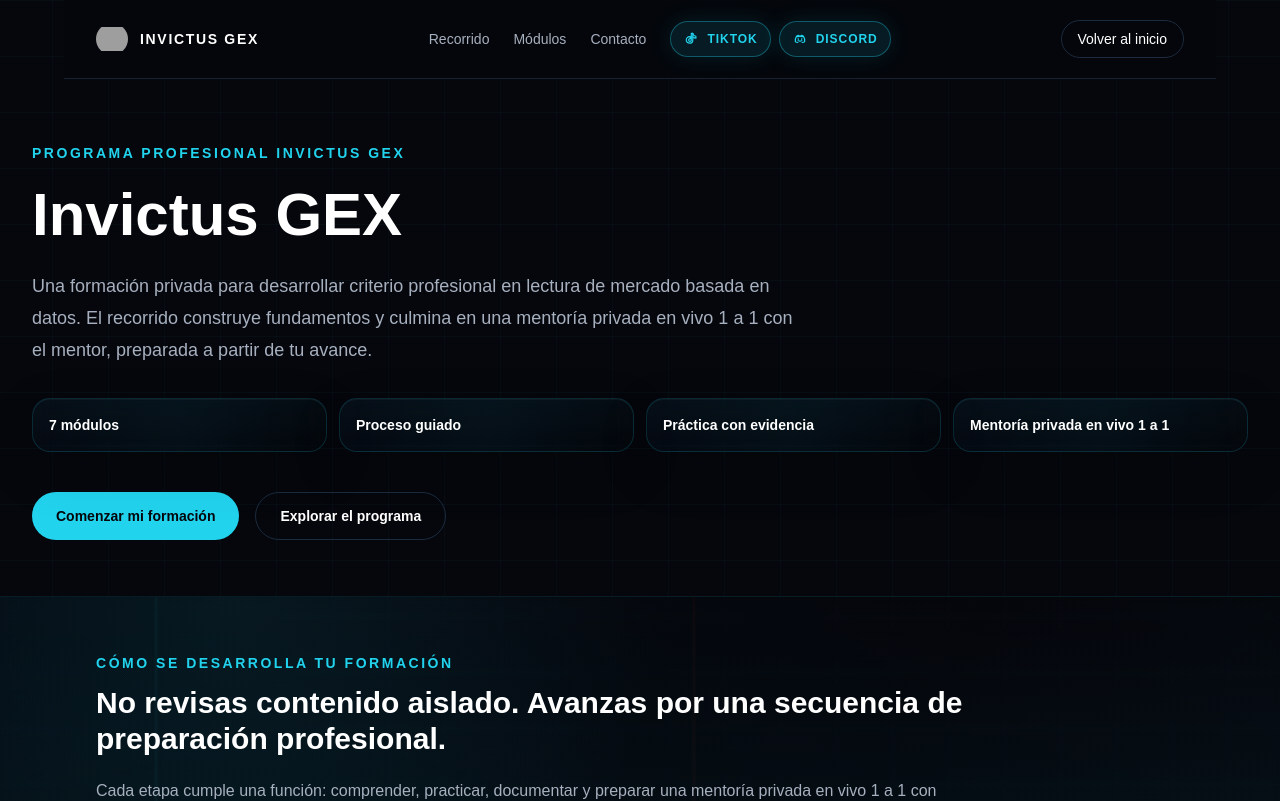
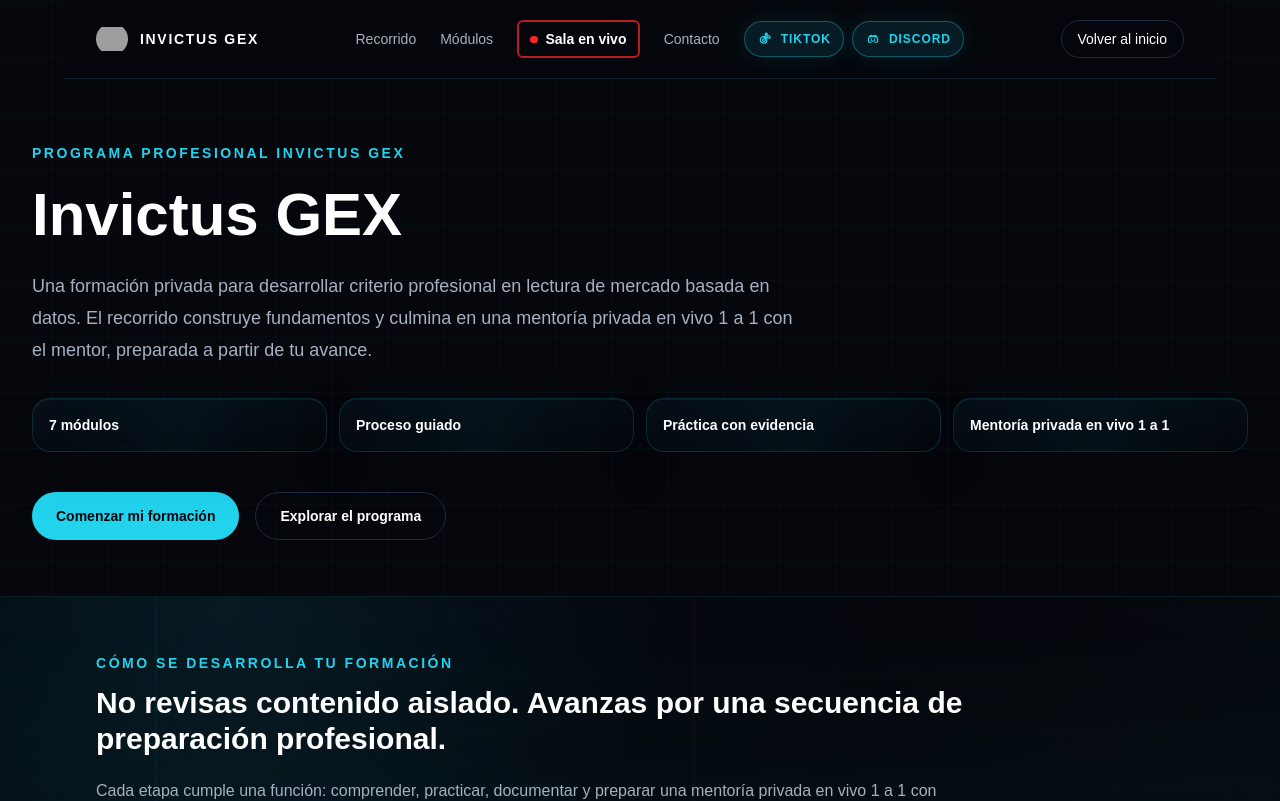
Before and after one commit to invictusgex/invictus-academy, a Next.js app: page /programa in a window 1280 px wide. Shown: the top 801 px of the page. Built offline with nearby package versions, Linux system fonts and the light colour scheme; no server answers; the database is empty; grey boxes are pictures that could not be loaded.

Commit message:
feat(public): add live room link to program navigation

```diff
--- a/src/components/program/PublicProgramPage.tsx
+++ b/src/components/program/PublicProgramPage.tsx
@@ -4,6 +4,8 @@ import Link from "next/link";
 import { PublicBackgroundField } from "@/components/public/PublicBackgroundField";
 import { PublicSiteMotion } from "@/components/public/PublicSiteMotion";
 import { PublicTikTokLink } from "@/components/public/PublicTikTokLink";
+import liveStyles from "@/components/landing/live-room.module.css";
+import { liveRoom } from "@/content/live-room";
 import { formationCtaHref } from "@/config/public-cta";
 import { getSupportMailtoHref } from "@/config/site";
 import {
@@ -26,7 +28,7 @@ function PublicProgramHeader() {
   const contactHref = getSupportMailtoHref(CONTACT_SUBJECT);
 
   return (
-    <header className="public-header mx-auto flex w-full max-w-6xl items-center justify-between gap-4 px-5 py-5 sm:px-6 lg:px-8">
+    <header className="public-header mx-auto flex w-full max-w-6xl flex-wrap items-center justify-between gap-4 px-5 py-5 sm:px-6 lg:px-8">
       <Link
         href="/"
         className="flex max-w-[13rem] items-center gap-3 text-xs font-semibold tracking-[0.12em] text-white uppercase transition hover:text-[var(--color-cyan)] focus-visible:outline focus-visible:outline-2 focus-visible:outline-offset-4 focus-visible:outline-[var(--color-cyan)] sm:max-w-none sm:text-sm"
@@ -51,12 +53,15 @@ function PublicProgramHeader() {
         <a className="transition hover:text-white" href="#modulos">
           Módulos
         </a>
+        <Link href={liveRoom.publicHref} className={`${liveStyles.live} ${liveStyles.link}`}>
+          Sala en vivo
+        </Link>
         <a className="transition hover:text-white" href={contactHref}>
           Contacto
         </a>
         <PublicTikTokLink />
       </nav>
-      <div className="flex shrink-0 items-center gap-3">
+      <div className="flex max-w-full shrink-0 flex-wrap items-center gap-3">
         <a
           href={contactHref}
           className="text-sm font-medium text-[var(--color-text-secondary)] transition hover:text-white focus-visible:outline focus-visible:outline-2 focus-visible:outline-offset-4 focus-visible:outline-[var(--color-cyan)] md:hidden"
@@ -74,6 +79,11 @@ function PublicProgramHeader() {
           <span className="hidden sm:inline">Volver al inicio</span>
         </Link>
       </div>
+      <nav aria-label="Sala privada" className="w-full border-t border-[var(--color-border)] pt-3 text-sm md:hidden">
+        <Link href={liveRoom.publicHref} className={`${liveStyles.live} ${liveStyles.link}`}>
+          Sala en vivo
+        </Link>
+      </nav>
     </header>
   );
 }
```
